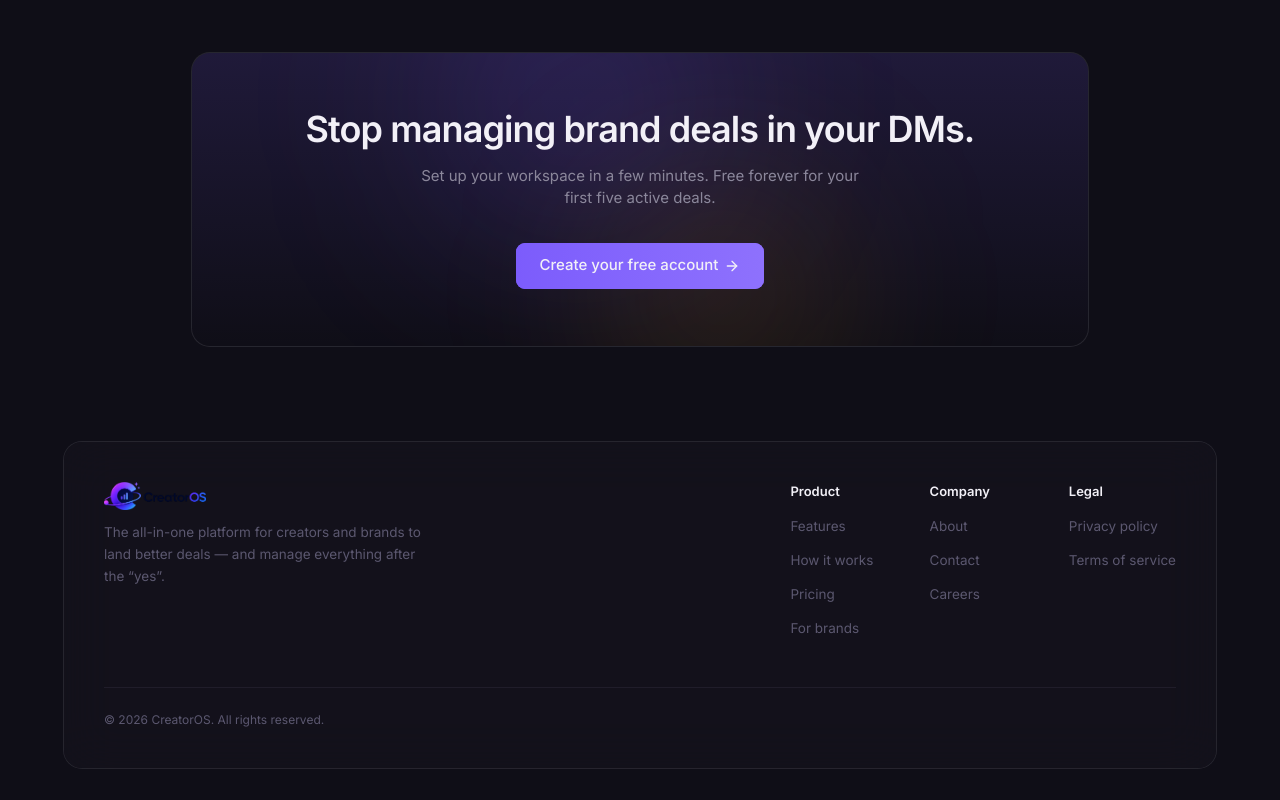
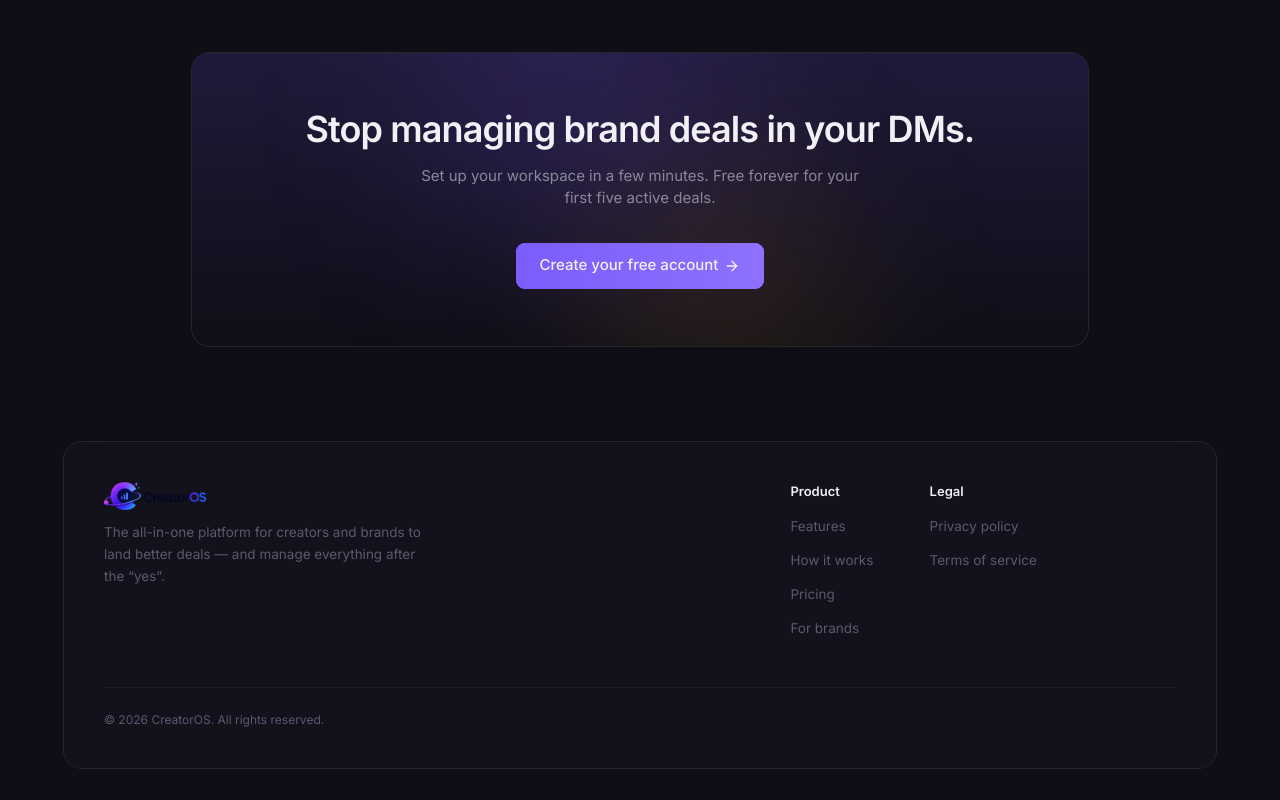
Before and after one commit to nikolapajovic-bit/creatoros-frontend, a Next.js app: page / in a window 1280 px wide. Shown: the part 4840-5640 px from the top of the page. Built offline with nearby package versions, Linux system fonts and the light colour scheme; no server answers.

Commit message:
removed company section from footer on landing page

```diff
--- a/components/landing/footer.tsx
+++ b/components/landing/footer.tsx
@@ -11,14 +11,6 @@ const COLUMNS = [
       { label: "How it works", href: "#how-it-works" },
       { label: "Pricing", href: "#pricing" },
       { label: "For brands", href: "#for-brands" },
-    ],
-  },
-  {
-    title: "Company",
-    links: [
-      { label: "About", href: "/about" },
-      { label: "Contact", href: "/contact" },
-      { label: "Careers", href: "/careers" },
     ],
   },
   {
```
